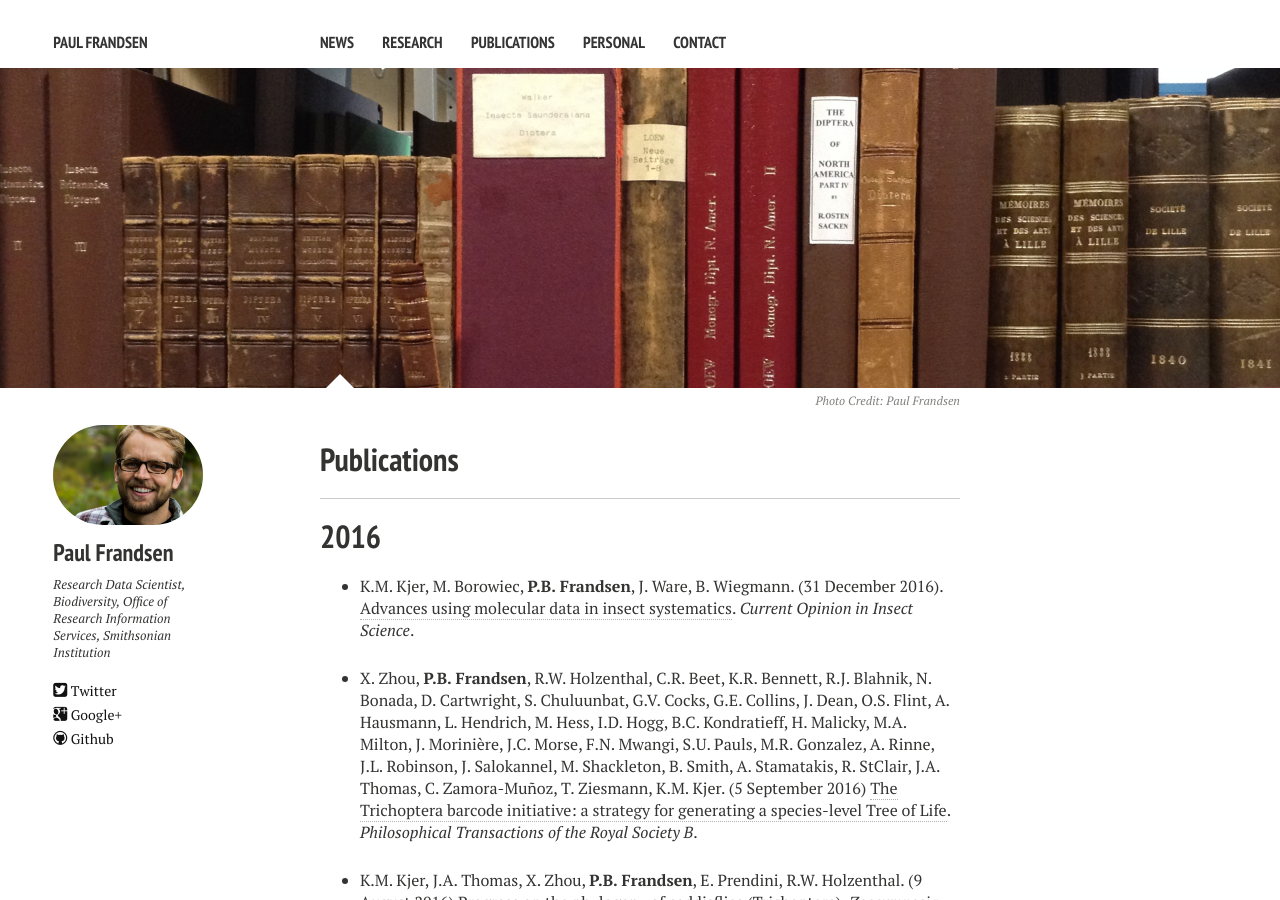
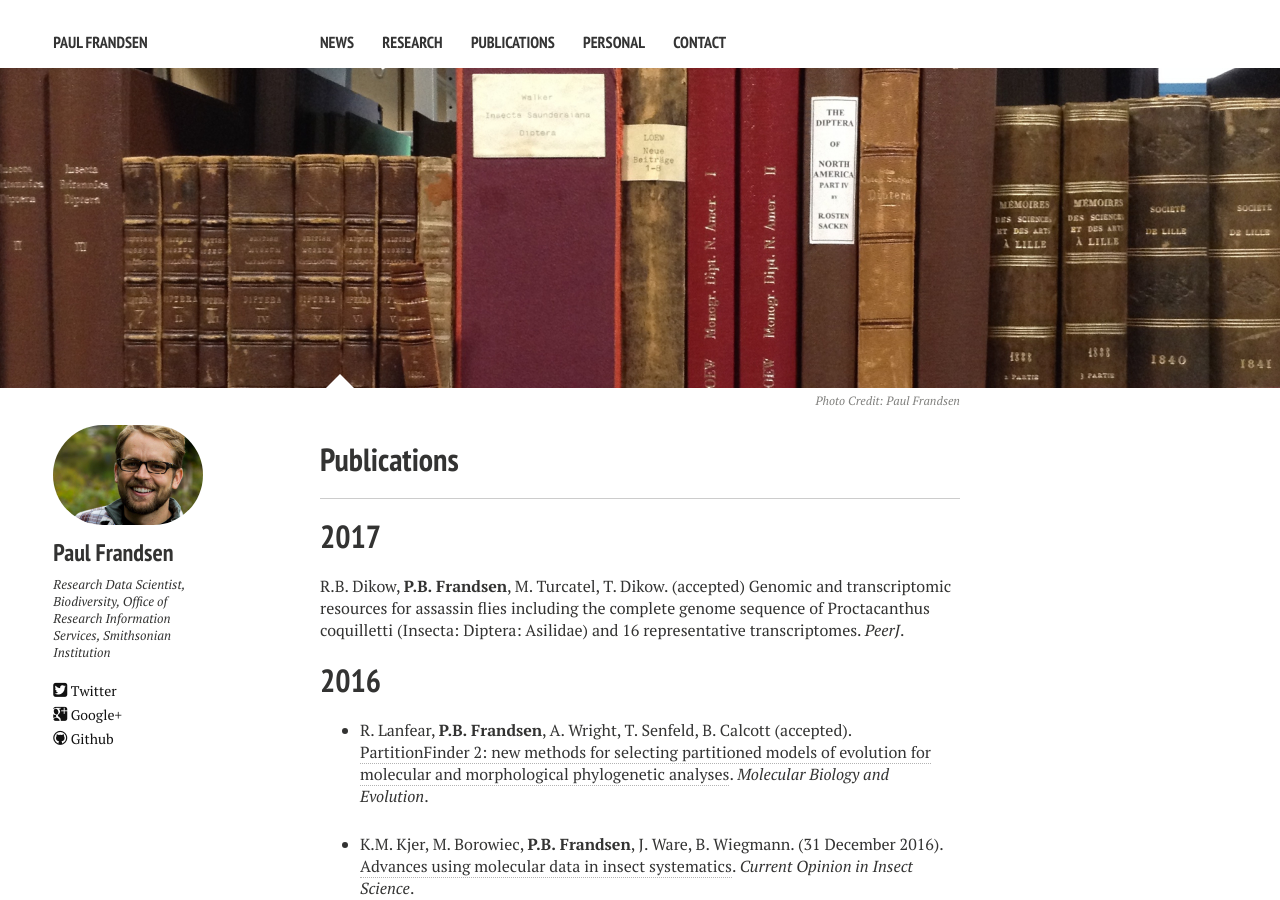
Before and after one commit to pbfrandsen/pbfrandsen.github.io, a Jekyll site: the page built from publications.md, in a window 1280 px wide and 900 px high. Built offline with Jekyll 4.4.1, drawn with Linux system fonts in a browser that asks for light colours; nearby versions of some CDN libraries.

Commit message:
added publications

```diff
--- a/publications.md
+++ b/publications.md
@@ -13,7 +13,13 @@ share:
 
 -----
 
+# 2017
+
+R.B. Dikow, **P.B. Frandsen**, M. Turcatel, T. Dikow. (accepted) Genomic and transcriptomic resources for assassin flies including the complete genome sequence of Proctacanthus coquilletti (Insecta: Diptera: Asilidae) and 16 representative transcriptomes. *PeerJ*.
+
 # 2016
+
+* R. Lanfear, **P.B. Frandsen**, A. Wright, T. Senfeld, B. Calcott (accepted). [PartitionFinder 2: new methods for selecting partitioned models of evolution for molecular and morphological phylogenetic analyses](dx.doi.org/10.1093/molbev/msw260). *Molecular Biology and Evolution*.
 
 * K.M. Kjer, M. Borowiec, **P.B. Frandsen**, J. Ware, B. Wiegmann. (31 December 2016). [Advances using molecular data in insect systematics](http://dx.doi.org/10.1016/j.cois.2016.09.006). *Current Opinion in Insect Science*.
 
```
